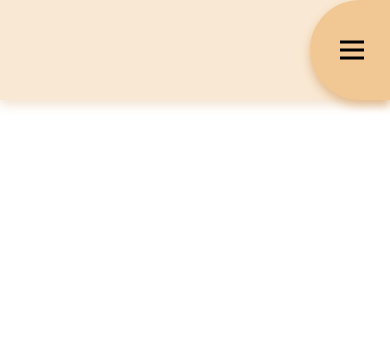
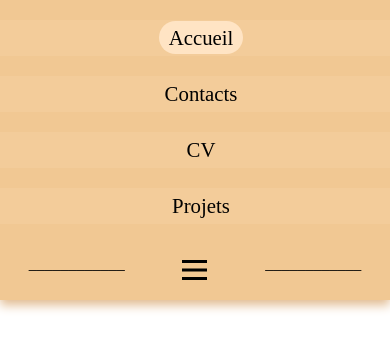
Before and after one commit to Mathis4x3/MyWebSite, a plain HTML site: page HTML/index.html in a window 390 px wide. Both pictures are taken after a click on the element 195 px from the left and 50 px from the top of the page. Drawn offline with Linux system fonts and the light colour scheme.

Commit message:
better navbar

```diff
--- a/CSS/main.css
+++ b/CSS/main.css
@@ -7,15 +7,16 @@
 }
 a:hover{
     text-decoration-line: underline;
-    background-color: #f5dcbc;
+    background-color: #ffffff;
 }
 .navbar{
+    position: relative;
     background-color: #f1c893;
     width: 100%;
     box-shadow: 0 5px 10px #e1ba8f;
     display: flex;
     height: 100px;
-    justify-content: center;
+    min-width: 200px;
 }
 .navbar .buttons{
     display: flex;
@@ -29,68 +30,66 @@ a:hover{
     border-radius: 50px;
     font-size: 1.3em;
 }
-.navbarB{
+.showBurger{
+    display: none;
     position: absolute;
-    right: 0;
-    top: 0;
-    display: none;
-    height: 100px;
-    width: 80px;
-    border-bottom-left-radius: 50px;
-    border-top-left-radius: 50px;
-    background-color: #f1c893;
-    box-shadow: 0 5px 10px #e1ba8f;
+    bottom: 50%;
+    width: 100%;
+    justify-content: space-around;
+    transform: translateY(50%);
 }
-.navbarB .burger{
-    width: 24px;
+.showBurger p{
+    transform: translateY(-5px);
+    cursor: default;
+}
+.burger{
     position: relative;
+    cursor: pointer;
+    height: 20px;
+    width: 25px;
+}
+.burger .line{
+    height: 3px;
+    width: 25px;
+    background-color: black;
+}
+.burger .line2{
+    position: absolute;
     top: 50%;
-    left: 30px;
     transform: translateY(-50%);
-    cursor: pointer;
 }
-.navbarB .line{
-    background-color: black;
-    height: 3px;
-    width: 100%;
+.burger .line3{
+    position: absolute;
+    bottom: 0;
 }
-.navbarB .line1{
-    transform: translateY(-5px);
-}
-.navbarB .line3{
-    transform: translateY(5px);
-}
-.navbarB .buttons{
-    position: absolute;
-    justify-content: space-around;
-    display: none;
-    transform: translateY(-50%);
-    top: 50%;
-    left: 70px;
-    width: 80%;
-}
-.navbarB .btn{
-    margin: 10px 0;
-}
-.navbarB a{
-    padding: 5px 10px;
-    border-radius: 50px;
-    font-size: 1.3em;
-}
-.clicked{
-    width: 100%;
-}
-.clicked .buttons{
-    display: flex;
-}
+
 @media screen and (max-width: 650px){
     .navbar{
-        opacity: 0.4;
+        height: 70px;
     }
     .navbar .buttons{
-        display: none;
+        display: block;
+        margin: unset;
+        width: 100%;
+        transform: translateY(-500%);
     }
-    .navbarB{
-        display: block;
+    .navbar .btn{
+        padding: 6px;
+        margin: 20px 0;
+        width: 100%;
+        text-align: center;
+        background-color: #f3cc9a;
+    }
+    .showBurger{
+        display: flex;
+    }
+    .navbar.clicked{
+        height: 300px;
+    }
+    .showBurger.clicked{
+        bottom: 30px;
+    }
+    .navbar .buttons.clicked{
+        transform: translateY(0);
     }
 }
--- a/HTML/index.html
+++ b/HTML/index.html
@@ -7,25 +7,21 @@
     <meta name="viewport" content="width=device-width, initial-scale=1.0">
 </head>
 <body>
-    <div class="navbar">
-        <div class="buttons">
+    <div class="navbar" id="navbar">
+        <div class="buttons" id="buttons">
             <p class="btn"><a style="background-color: bisque" href="">Accueil</a></p>
             <p class="btn"><a href="">Contacts</a></p>
             <p class="btn"><a href="">CV</a></p>
             <p class="btn"><a href="">Projets</a></p>
         </div>
-    </div>
-    <div class="navbarB" id="navbarB">
-        <div class="burger" id="burger">
-            <div class="line1 line"></div>
-            <div class="line2 line"></div>
-            <div class="line3 line"></div>
-        </div>
-        <div class="buttons">
-            <p class="btn"><a style="background-color: bisque" href="">Accueil</a></p>
-            <p class="btn"><a href="">Contacts</a></p>
-            <p class="btn"><a href="">CV</a></p>
-            <p class="btn"><a href="">Projets</a></p>
+        <div class="showBurger" id="showburger">
+            <p>____________</p>
+            <div class="burger" id="burger">
+                <div class="line1 line"></div>
+                <div class="line2 line"></div>
+                <div class="line3 line"></div>
+            </div>
+            <p>____________</p>
         </div>
     </div>
 
--- a/JS/main.js
+++ b/JS/main.js
@@ -1,6 +1,10 @@
-let navburger = document.getElementById("navbarB");
+let navbar = document.getElementById("navbar");
 let burger = document.getElementById("burger");
+let showburger = document.getElementById("showburger");
+let buttons = document.getElementById("buttons");
 
 burger.addEventListener("click", function (){
-    navburger.classList.toggle("clicked");
+    navbar.classList.toggle("clicked");
+    showburger.classList.toggle("clicked");
+    buttons.classList.toggle("clicked");
 })
```
